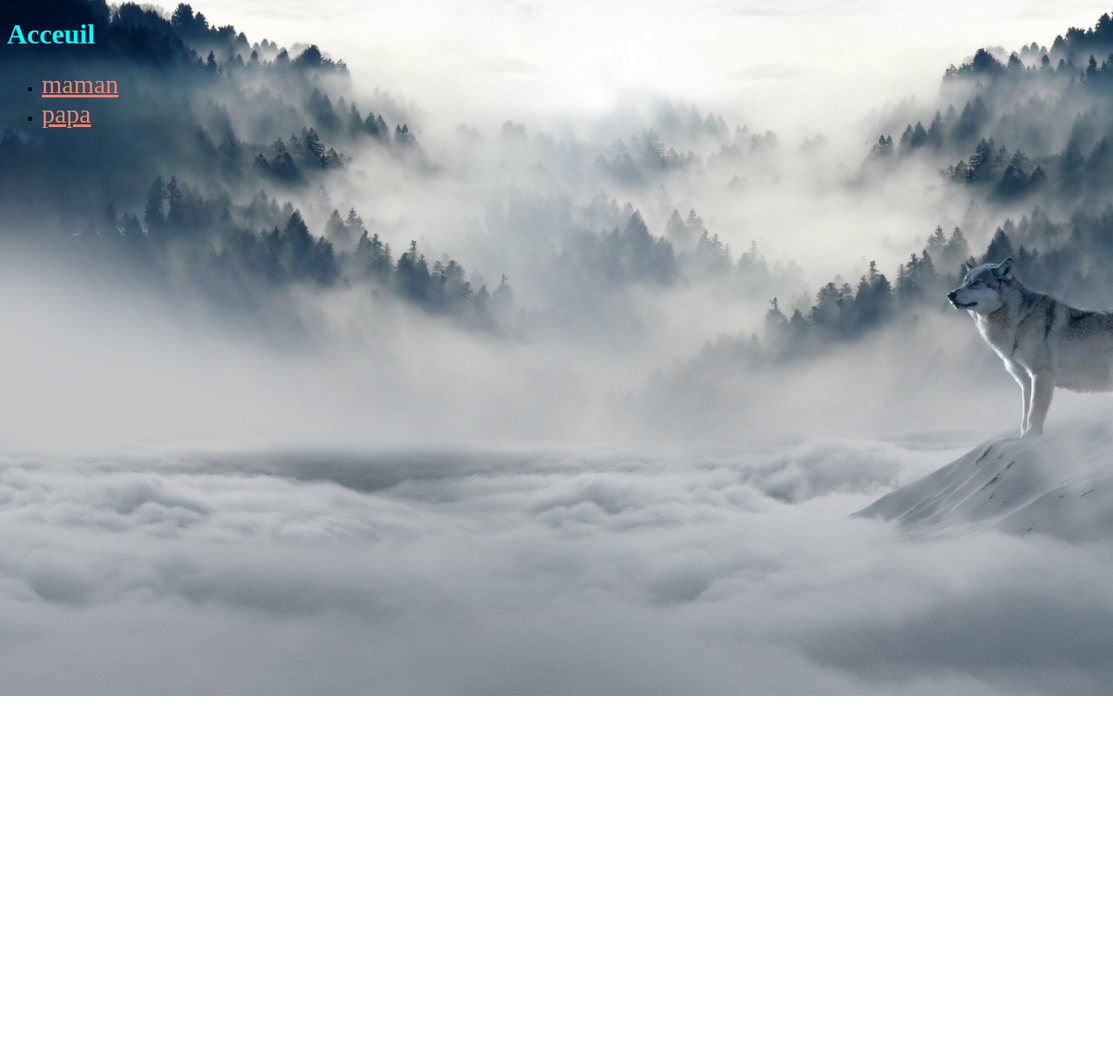
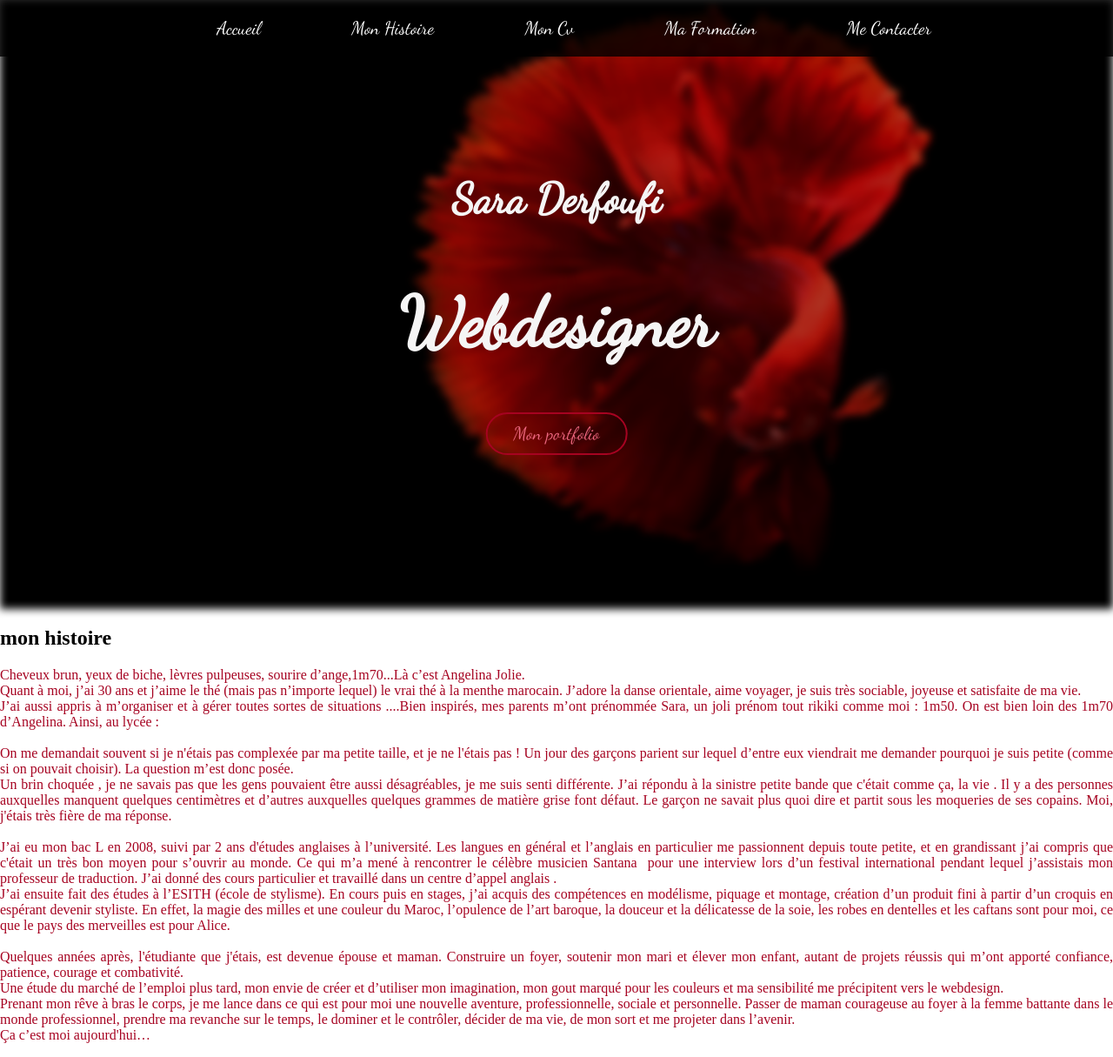
Before and after one commit to saboulhaya/projet-personnel, a plain HTML site: page index.html in a window 1280 px wide. Shown: the whole page at 87% size. Before the commit the page ends 800 px from the top, so only its background shows below. Drawn offline with Linux system fonts and the light colour scheme.

Commit message:
mise en de mon text, nouvelle police-nouvelle photo.

```diff
--- a/css/style.css
+++ b/css/style.css
@@ -1,49 +1,96 @@
-head {
-    font-family: Georgia, 'Times New Roman', Times, serif;
+@import url('https://fonts.googleapis.com/css?family=Dancing+Script&display=swap');
+header {
+    font-family: "Dancing Script", sans-serif;
 }
 
-html {
-    background-image: url("/image/wolf.jpg");
-    background-size: cover;
-    background-repeat: no-repeat;
-    max-height: 100vh;
-    height: 100vh;
+body {
+    margin: 0;
 }
 
-section.coiffure h2 {
-    color: teal;
+#navigation {
+    position: fixed;
+    top: 0;
+    z-index: 1;
+    width: 100%;
+    text-align: center;
+    background-color: rgb(0, 0, 0, .8);
+    margin: 0;
+    padding: 20px;
 }
 
-section.cuisine h2 {
-    color: tomato;
-}
-
-section.bricolage h2 {
-    color: blue;
-}
-
-section.beaute h2 {
-    color: orange;
+#navigation li {
+    display: inline-block;
+    padding: 0 20px;
 }
 
 #navigation li a {
-    font-size: 30px;
-    color: salmon;
+    font-size: 1.3em;
+    color: rgb(255, 255, 255);
+    text-transform: capitalize;
+    text-decoration: none;
+    padding: 10px 30px;
+    border-radius: 50px;
 }
 
-a.link-accueil {
-    font-size: 30px;
-    color: purple;
+#navigation li a:hover {
+    background: rgb(128, 11, 11);
+    ;
 }
 
-h2 {
-    font-style: italic;
+#hero {
+    height: 700px;
+    position: relative;
+}
+
+#hero img {
+    width: 100%;
+    height: 100%;
+    object-fit: cover;
+    filter: blur(5px) brightness(70%);
+}
+
+#hero .caption {
+    color: whitesmoke;
+    position: absolute;
+    top: 160px;
+    left: 50%;
+    transform: translate(-50%, 0);
+    text-align: center;
+    font-family: "Dancing Script";
+}
+
+#hero h1 {
+    font-size: 3em;
+}
+
+#hero h2 {
+    font-size: 5em;
+}
+
+#hero a {
+    font-size: 1.3em;
+    color: rgb(238, 104, 128);
+    text-decoration: none;
+    padding: 10px 30px;
+    border: 2px solid #A60321;
+    border-radius: 50px;
+    transition: background-color 0.3s ease;
+}
+
+#hero a:hover {
+    color: white;
+    background-color: rgba(167, 32, 32, 0.7);
 }
 
 article, p {
-    color: brown;
+    color: #A60321;
+    font-family:
 }
 
-.page h1 {
-    color: cyan;
+.contenu p {
+    text-align: justify;
 }
+
+#mon-cv, #Mon cv {
+    background-color: rgb(252, 244, 244);
+}
--- a/index.html
+++ b/index.html
@@ -4,24 +4,106 @@
 
 <head>
     <meta charset="utf-8">
-    <title>Page personnelle</title>
+    <title>Sara-Aboulhaya</title>
     <link rel="stylesheet" href="/css/style.css" type="text/css">
 </head>
 
 <body>
-    <div class="page page-accueil">
-        <h1>Acceuil</h1>
+    <header>
         <nav>
             <ul id="navigation">
                 <li>
-                    <a href="pages/maman.html">maman</a>
+                    <a href="#hero">Accueil</a>
                 </li>
                 <li>
-                    <a href="pages/papa.html">papa</a>
+                    <a href="#mon-histoire">Mon histoire</a>
+                </li>
+                <li>
+                    <a href="#mon-cv">Mon cv</a>
+                </li>
+                <li>
+                    <a href="#ma-formation">Ma formation</a>
+                </li>
+                <li>
+                    <a href="#me-contacter">Me contacter</a>
                 </li>
             </ul>
         </nav>
-    </div>
+    </header>
+
+    <!-- section Page d'accueil -->
+    <section id="hero">
+        <img alt="" src="/image/fish.jpg">
+        <div class="caption">
+            <h1>Sara Derfoufi</h1>
+            <h2>Webdesigner</h2>
+            <a href="#mon-histoire">Mon portfolio</a>
+        </div>
+
+    </section>
+
+    <section id="mon-histoire">
+        <h2>mon histoire</h2>
+        <div class="contenu">
+            <p>
+                Cheveux brun, yeux de biche, lèvres pulpeuses, sourire d’ange,1m70...Là c’est Angelina Jolie.<br />
+                Quant à moi, j’ai 30 ans et j’aime le thé (mais pas n’importe lequel) le vrai thé à la menthe marocain.
+                J’adore la danse orientale, aime voyager, je suis très sociable, joyeuse et satisfaite de ma vie.<br />
+
+                J’ai aussi appris à m’organiser et à gérer toutes sortes de situations ....Bien inspirés, mes parents
+                m’ont
+                prénommée Sara, un joli prénom tout rikiki comme moi : 1m50. On est bien loin des 1m70 d’Angelina.
+                Ainsi, au lycée :<br />
+
+                <br />On me demandait souvent si je n'étais pas complexée par ma petite taille, et je ne l'étais pas !
+                Un jour
+                des garçons parient sur lequel d’entre eux viendrait me demander pourquoi je suis petite (comme si on
+                pouvait choisir). La question m’est donc posée.<br />Un brin choquée , je ne savais pas que les gens
+                pouvaient être aussi désagréables, je me suis senti différente. J’ai répondu à la sinistre petite bande
+                que c'était comme ça, la vie . Il y a des personnes auxquelles manquent quelques centimètres et d’autres
+                auxquelles quelques grammes de matière grise font défaut. Le garçon ne savait plus quoi dire et partit
+                sous les moqueries de ses copains. Moi, j'étais très fière de ma réponse.<br />
+
+                <br />J’ai eu mon bac L en 2008, suivi par 2 ans d'études anglaises à l’université. Les langues en
+                général et
+                l’anglais en particulier me passionnent depuis toute petite, et en grandissant j’ai compris que c'était
+                un très bon moyen pour s’ouvrir au monde. Ce qui m’a mené à rencontrer le célèbre musicien Santana  pour
+                une interview lors d’un festival international pendant lequel j’assistais mon professeur de traduction.
+                J’ai donné des cours particulier et travaillé dans un centre d’appel anglais .<br />
+
+                J’ai ensuite fait des études à l’ESITH (école de stylisme). En cours puis en stages, j’ai acquis des
+                compétences en modélisme, piquage et montage, création d’un produit fini à partir d’un croquis en
+                espérant devenir styliste. En effet, la magie des milles et une couleur du Maroc, l’opulence de l’art
+                baroque, la douceur et la délicatesse de la soie, les robes en dentelles et les caftans sont pour moi,
+                ce que le pays des merveilles est pour Alice.<br />
+
+                <br />Quelques années après, l'étudiante que j'étais, est devenue épouse et maman. Construire un foyer,
+                soutenir mon mari et élever mon enfant, autant de projets réussis qui m’ont apporté confiance, patience,
+                courage et combativité.<br />
+
+
+
+
+
+                Une étude du marché de l’emploi plus tard, mon envie de créer et d’utiliser mon
+                imagination, mon gout marqué pour les couleurs et ma sensibilité me précipitent vers le webdesign.<br />
+
+
+                Prenant mon rêve à bras le corps, je me lance dans ce qui est pour moi une nouvelle aventure,
+                professionnelle, sociale et personnelle.
+                Passer de maman courageuse au foyer à la femme battante dans le monde professionnel, prendre ma revanche
+                sur le temps, le dominer et le contrôler, décider de ma vie, de mon sort et me projeter dans
+                l’avenir.<br />
+
+
+                Ça c’est moi aujourd'hui…
+            </p>
+        </div>
+    </section>
+
+
+
+
 </body>
 
 </html>
```
Also changed, not shown: image/fish.jpg (added), image/flower.jpg (added), 1 other file.
